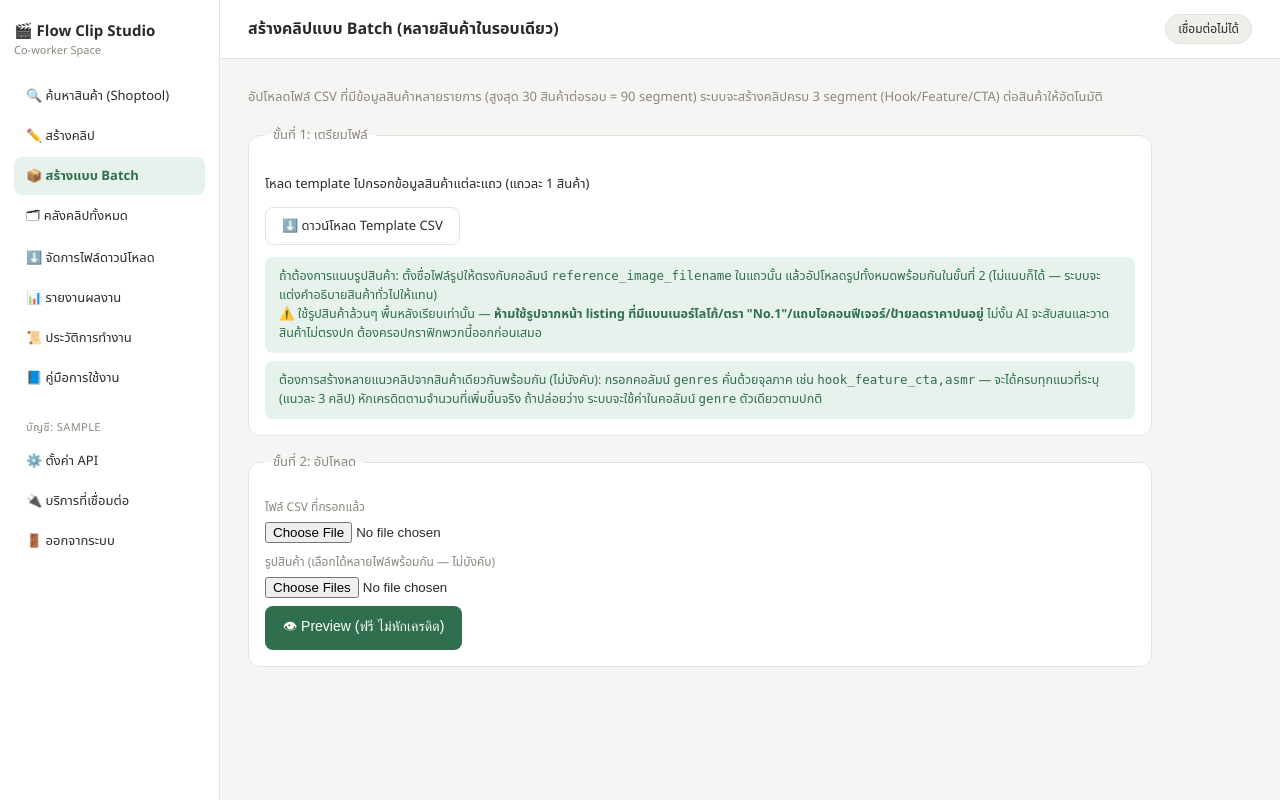
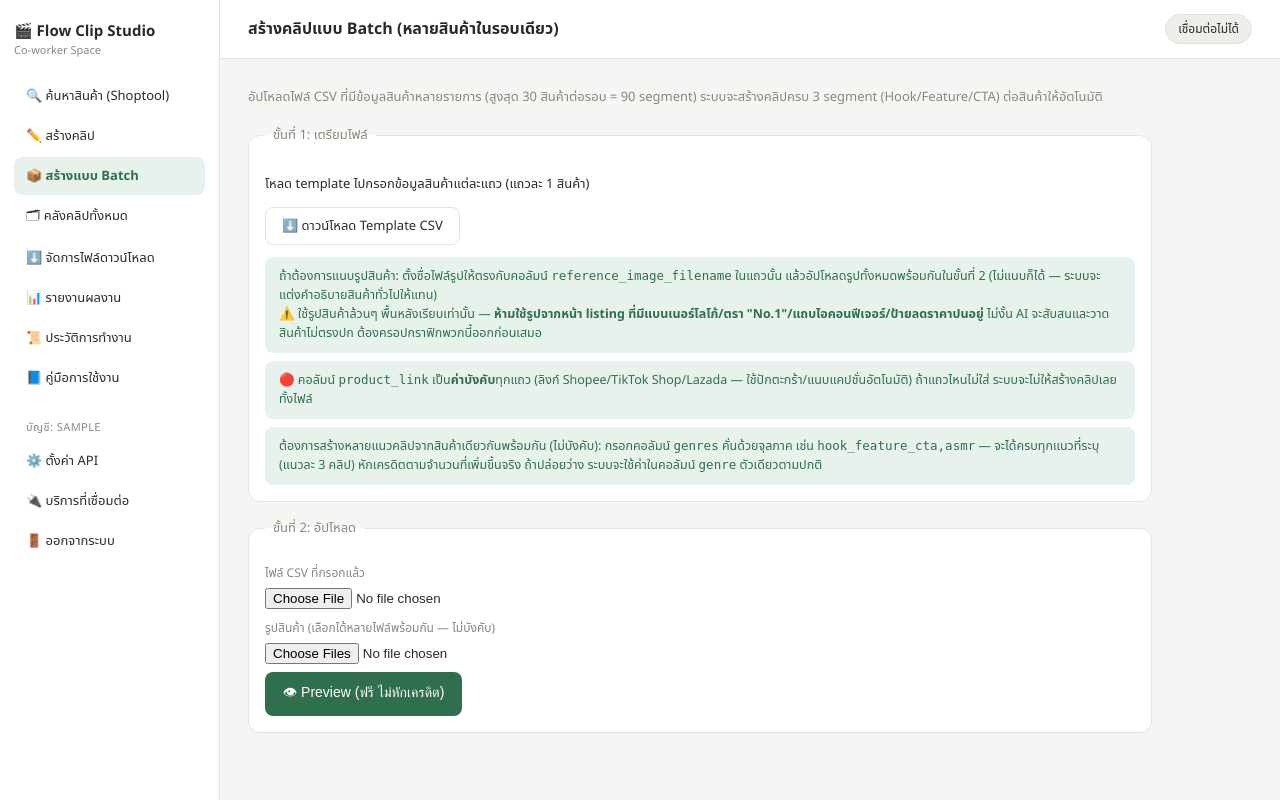
Before and after one commit to superamagician/flow-clip-studio, a Flask app: page /batch in a window 1280 px wide. Run offline with Flask 3, Linux system fonts and the light colour scheme; the visitor is signed in with stand-in values (Sample User, id 1); data that the repository does not hold is empty; parts of the project's set-up code (start-up, migrations or seed data) failed here and were passed over; some libraries are stand-ins or nearby versions.

Commit message:
Make product_link a required field, not optional
Moved the product link input out of create.html's collapsed "optional,
leave blank" details section (where it was easy to forget) into the
always-visible required fieldset alongside product name/image, marked
with the same required asterisk styling.

Enforced in four places so it can't be skipped by accident or bypassed:
- create.html's createBtn click handler (client-side, immediate feedback)
- /api/preview and /api/generate (server-side, single-product flow)
- /api/batch_preview and /api/batch_generate (server-side, batch CSV -
  rejects the whole file up front listing which row numbers are missing
  product_link, rather than failing silently or mid-way per product)

Updated batch.html's note and guide.html to state the column/field is now
mandatory, not optional.

Co-Authored-By: Claude Sonnet 5 <noreply@anthropic.com>

```diff
--- a/app.py
+++ b/app.py
@@ -803,6 +803,8 @@ def api_reports():
 def api_preview():
     uid = current_user_id()
     brief = autofill(request.get_json(force=True), uid)
+    if not (brief.get("product_link") or "").strip():
+        return jsonify({"error": "ใส่ลิงก์สินค้าก่อน (ห้ามลืม — ใช้ปักตะกร้า/แนบแคปชั่น)"}), 400
     try:
         rows = bbf.build_rows(brief)
     except Exception as exc:  # noqa: BLE001
@@ -959,6 +961,8 @@ def api_generate():
     uid = current_user_id()
     payload = request.get_json(force=True)
     brief = autofill(payload.get("brief") or {}, uid)
+    if not (brief.get("product_link") or "").strip():
+        return jsonify({"error": "ใส่ลิงก์สินค้าก่อน (ห้ามลืม — ใช้ปักตะกร้า/แนบแคปชั่น)"}), 400
     segment_ids = set(payload.get("segment_ids") or [])
 
     client = get_client(uid)
@@ -1042,6 +1046,10 @@ def api_batch_preview():
     if len(rows) > 30:
         return jsonify({"error": f"รองรับสูงสุด 30 สินค้าต่อรอบ (ไฟล์นี้มี {len(rows)})"}), 400
 
+    missing_link = [str(i + 1) for i, row in enumerate(rows) if not (row.get("product_link") or "").strip()]
+    if missing_link:
+        return jsonify({"error": f"แถวที่ {', '.join(missing_link)} ยังไม่มี product_link (ห้ามลืม — ใช้ปักตะกร้า/แนบแคปชั่น)"}), 400
+
     products = []
     total_segments = 0
     for row in rows:
@@ -1077,6 +1085,10 @@ def api_batch_generate():
         return jsonify({"error": f"อ่านไฟล์ CSV ไม่ได้: {exc}"}), 400
     if len(rows) > 30:
         return jsonify({"error": f"รองรับสูงสุด 30 สินค้าต่อรอบ (ไฟล์นี้มี {len(rows)})"}), 400
+
+    missing_link = [str(i + 1) for i, row in enumerate(rows) if not (row.get("product_link") or "").strip()]
+    if missing_link:
+        return jsonify({"error": f"แถวที่ {', '.join(missing_link)} ยังไม่มี product_link (ห้ามลืม — ใช้ปักตะกร้า/แนบแคปชั่น)"}), 400
 
     # Validate all image formats up front - reject the whole batch before submitting
     # anything if any file is unsupported, rather than failing mid-way per product.
--- a/templates/batch.html
+++ b/templates/batch.html
@@ -38,6 +38,9 @@
     <div class="note" style="margin-top:12px">
       ถ้าต้องการแนบรูปสินค้า: ตั้งชื่อไฟล์รูปให้ตรงกับคอลัมน์ <code>reference_image_filename</code> ในแถวนั้น แล้วอัปโหลดรูปทั้งหมดพร้อมกันในขั้นที่ 2 (ไม่แนบก็ได้ — ระบบจะแต่งคำอธิบายสินค้าทั่วไปให้แทน)
       <br>⚠️ ใช้รูปสินค้าล้วนๆ พื้นหลังเรียบเท่านั้น — <b>ห้ามใช้รูปจากหน้า listing ที่มีแบนเนอร์โลโก้/ตรา "No.1"/แถบไอคอนฟีเจอร์/ป้ายลดราคาปนอยู่</b> ไม่งั้น AI จะสับสนและวาดสินค้าไม่ตรงปก ต้องครอปกราฟิกพวกนี้ออกก่อนเสมอ
+    </div>
+    <div class="note" style="margin-top:8px">
+      🔴 คอลัมน์ <code>product_link</code> เป็น<b>ค่าบังคับ</b>ทุกแถว (ลิงก์ Shopee/TikTok Shop/Lazada — ใช้ปักตะกร้า/แนบแคปชั่นอัตโนมัติ) ถ้าแถวไหนไม่ใส่ ระบบจะไม่ให้สร้างคลิปเลยทั้งไฟล์
     </div>
     <div class="note" style="margin-top:8px">
       ต้องการสร้างหลายแนวคลิปจากสินค้าเดียวกันพร้อมกัน (ไม่บังคับ): กรอกคอลัมน์ <code>genres</code> คั่นด้วยจุลภาค เช่น <code>hook_feature_cta,asmr</code> — จะได้ครบทุกแนวที่ระบุ (แนวละ 3 คลิป) หักเครดิตตามจำนวนที่เพิ่มขึ้นจริง ถ้าปล่อยว่าง ระบบจะใช้ค่าในคอลัมน์ <code>genre</code> ตัวเดียวตามปกติ
--- a/templates/create.html
+++ b/templates/create.html
@@ -56,6 +56,9 @@
       <div class="sub" style="margin-top:4px">⚠️ ใช้รูปสินค้าล้วนๆ พื้นหลังเรียบ — <b>ห้ามใช้รูปที่มีแบนเนอร์โลโก้/ตรา "No.1"/แถบไอคอนฟีเจอร์/ป้ายลดราคาปนอยู่</b>
       (รูปจากหน้า listing บน Shopee/Lazada มักมีกราฟิกพวกนี้ติดมาด้วย) ถ้ามีต้องครอปออกก่อน ไม่งั้น AI จะสับสนและวาดสินค้าไม่ตรงปก</div>
 
+      <label>ลิงก์สินค้า <span class="req">*</span> (Shopee/TikTok Shop/Lazada — ใช้ปักตะกร้า/ใส่แคปชั่นอัตโนมัติ)</label>
+      <input type="text" name="product_link" id="productLinkInput" required placeholder="เช่น https://shopee.co.th/product/...">
+
       <div class="row2">
         <div>
           <label>แนวคลิป (genre) — เลือกได้มากกว่า 1 แนว (ไม่บังคับ)</label>
@@ -84,8 +87,6 @@
         <legend>รายละเอียดสินค้า &amp; พรีเซนเตอร์</legend>
         <label>Product ID (ภาษาอังกฤษ ไม่มีเว้นวรรค — ปล่อยว่างได้)</label>
         <input type="text" name="product_id" placeholder="ระบบจะตั้งให้อัตโนมัติจากชื่อสินค้า">
-        <label>ลิงก์สินค้า (Shopee/TikTok Shop/Lazada — สำหรับปักตะกร้า ใส่ไว้แคปชั่นจะแนบให้อัตโนมัติ)</label>
-        <input type="text" name="product_link" placeholder="เช่น https://shopee.co.th/product/...">
         <label>คำอธิบายรูปลักษณ์สินค้า (ภาษาอังกฤษ — ปล่อยว่างได้)</label>
         <textarea name="product_visual_desc"></textarea>
         <label>เลือกตัวละคร (พรีเซนเตอร์จากคลัง — ไม่บังคับ)</label>
@@ -352,6 +353,7 @@ document.getElementById("createBtn").addEventListener("click", async () => {
   const nameEl = document.querySelector('[name="product_name"]');
   if (!nameEl.value.trim()) { alert("กรอกชื่อสินค้าก่อน"); return; }
   if (!refPath) { alert("อัปโหลดรูปสินค้าก่อน"); return; }
+  if (!document.getElementById("productLinkInput").value.trim()) { alert("ใส่ลิงก์สินค้าก่อน (ห้ามลืม — ใช้ปักตะกร้า/แนบแคปชั่น)"); return; }
   if (!document.querySelectorAll(".genreCheck:checked").length) { alert("เลือกแนวคลิปอย่างน้อย 1 แนว"); return; }
 
   const btn = document.getElementById("createBtn");
--- a/templates/guide.html
+++ b/templates/guide.html
@@ -20,6 +20,7 @@
     <h3>✏️ สร้างคลิป</h3>
     <ol>
       <li>อัปโหลด <b>รูปสินค้า</b> — ต้องเป็นรูปสินค้าล้วนๆ พื้นหลังเรียบ <b>ห้ามใช้รูปจากหน้า listing ที่มีแบนเนอร์โลโก้ ตรา "No.1" แถบไอคอนฟีเจอร์ หรือป้ายลดราคาปนอยู่</b> (พบมาแล้วว่าทำให้ AI สับสนและวาดสินค้าไม่ตรงปก) ต้องครอปกราฟิกพวกนี้ออกก่อนเสมอ</li>
+      <li>ใส่ <b>ลิงก์สินค้า</b> (Shopee/TikTok Shop/Lazada) — <b>บังคับใส่ทุกครั้ง</b> กดสร้างคลิปไม่ได้ถ้ายังไม่ใส่ ใช้สำหรับปักตะกร้าและแนบในแคปชั่นอัตโนมัติ</li>
       <li>ตั้ง <b>ชื่อสินค้า</b> — ระบบจะเลือกตัวละครพรีเซนเตอร์ให้อัตโนมัติตามหมวดสินค้าที่พิมพ์</li>
       <li>เลือก <b>แนวคลิป (genre)</b>: <code>hook_feature_cta</code> (สไตล์ทั่วไป มีคนพูด), <code>asmr</code> (ไม่มีคนพูด เน้นเสียง/สัมผัส), <code>pov</code> (มุมมองคนดูเอง), <code>minimal</code> (เรียบหรู) — ติ๊กเลือกได้มากกว่า 1 แนวพร้อมกัน ระบบจะสร้างครบทุกแนวที่เลือกจากสินค้าเดียวกัน (หักเครดิตเพิ่มตามจำนวนแนวที่เลือก)</li>
       <li>กด <b>สร้างคลิปโฆษณา</b> → ระบบจะโชว์พรอมต์ที่แต่งให้ก่อน (ยังไม่หักเครดิต) ตรวจดูแล้วกด <b>ยืนยันสร้างจริง</b></li>
```
